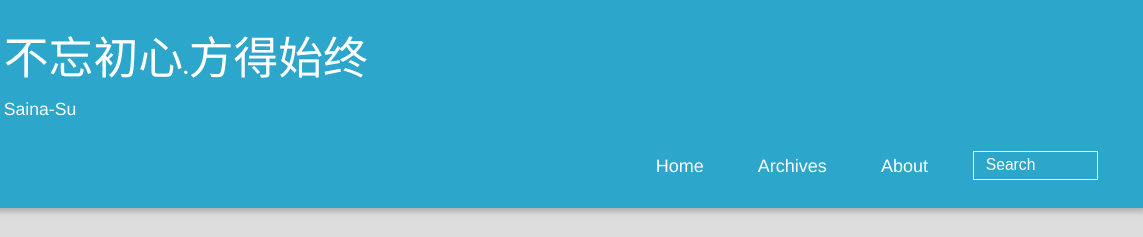
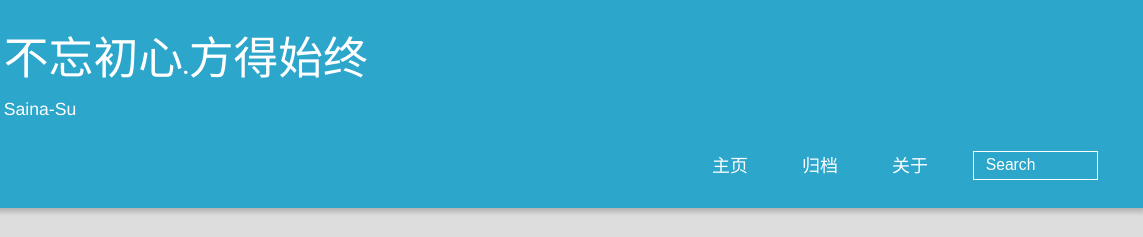
Before and after one commit to Shirley-Su/Shirley-Su.github.io, a plain HTML site: page 2016/05/23/hello-world/index.html in a window 1280 px wide. Shown: the top 237 px of the page, 137-1280 px from the left. Drawn offline with Linux system fonts and the light colour scheme; a script that the page names is missing.

Commit message:
Site updated: 2016-05-24 11:34:57

```diff
--- a/2016/05/23/hello-world/index.html
+++ b/2016/05/23/hello-world/index.html
@@ -57,11 +57,11 @@ Quick">
 				<ul>
 					<ul>
 
-						<li><a href="/">Home</a></li>
+						<li><a href="/">主页</a></li>
 
-						<li><a href="/archives">Archives</a></li>
+						<li><a href="/archives">归档</a></li>
 
-						<li><a href="/about">About</a></li>
+						<li><a href="/about">关于</a></li>
 
 					<li>
 
--- a/index.html
+++ b/index.html
@@ -53,11 +53,11 @@
 				<ul>
 					<ul>
 
-						<li><a href="/">Home</a></li>
+						<li><a href="/">主页</a></li>
 
-						<li><a href="/archives">Archives</a></li>
+						<li><a href="/archives">归档</a></li>
 
-						<li><a href="/about">About</a></li>
+						<li><a href="/about">关于</a></li>
 
 					<li>
 
```
Also changed, not shown: archives/2016/05/index.html (+3 -3 lines), archives/2016/index.html (+3 -3 lines), archives/index.html (+3 -3 lines), categories/index.html (+3 -3 lines).
